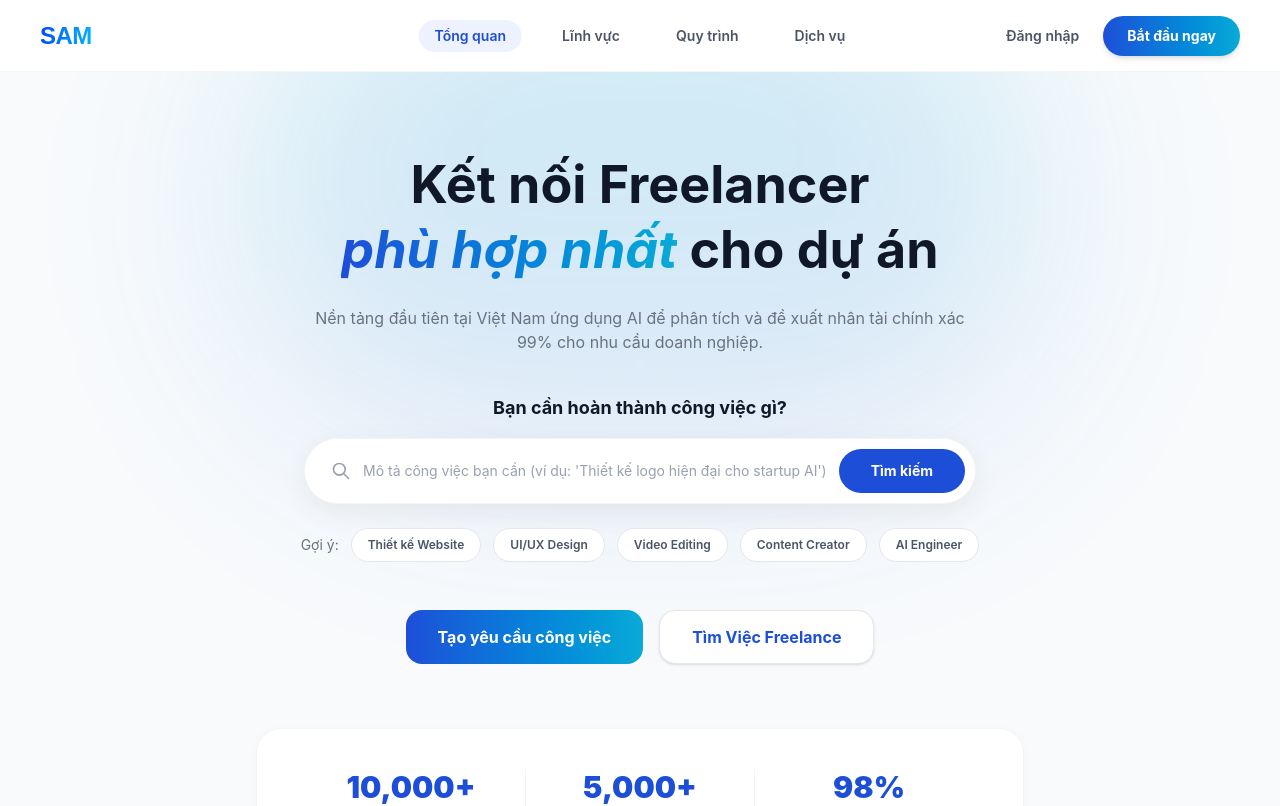
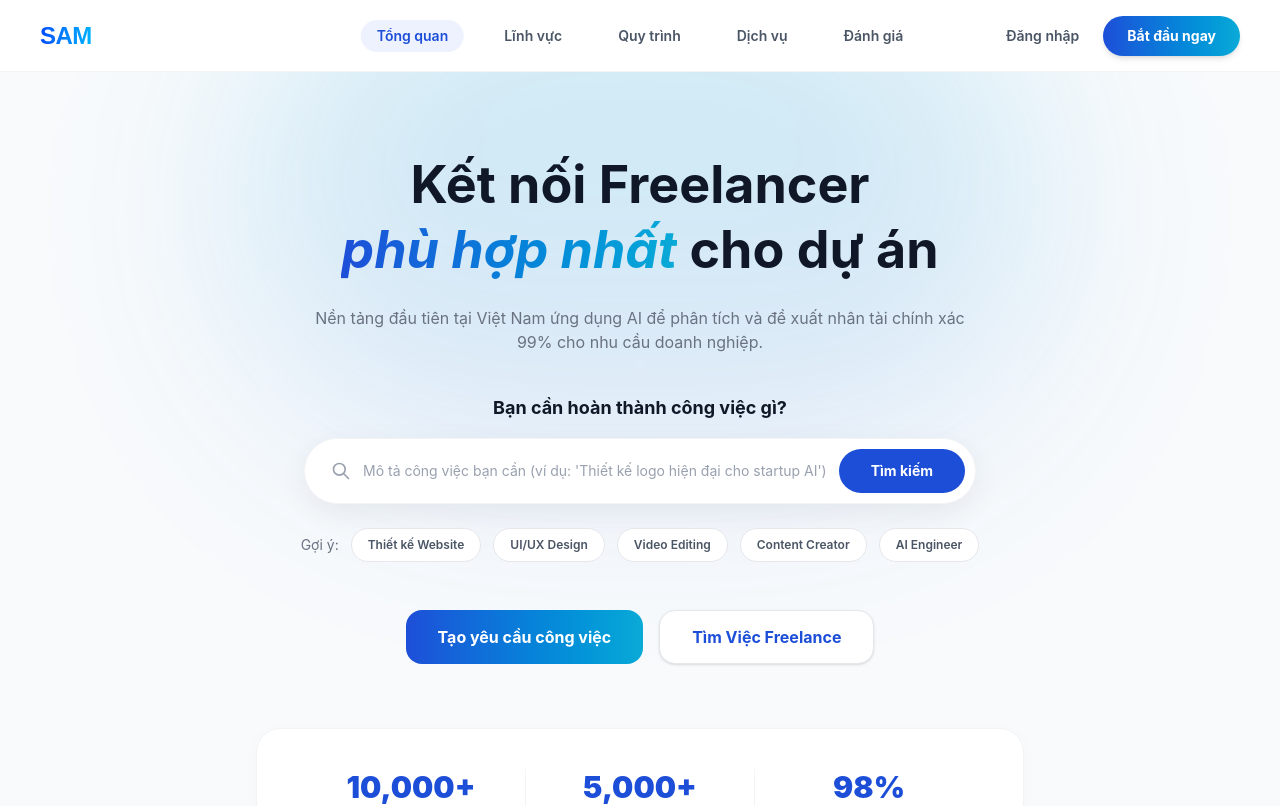
Before and after one commit to SAM-SiftAndMatch/sam-fe, a React (Vite) app: page / in a window 1280 px wide. Shown: the top 806 px of the page. Built offline with nearby package versions, Linux system fonts and the light colour scheme.

Commit message:
feat: add label

```diff
--- a/src/pages/ClientLandingPage.tsx
+++ b/src/pages/ClientLandingPage.tsx
@@ -95,7 +95,8 @@ const ClientLandingPage: React.FC = () => {
           { label: 'Tổng quan', id: 'hero' },
           { label: 'Lĩnh vực', id: 'categories' },
           { label: 'Quy trình', id: 'process' },
-          { label: 'Dịch vụ', id: 'pricing' }
+          { label: 'Dịch vụ', id: 'pricing' },
+          { label: 'Đánh giá', id: 'testimonials' }
         ]}
       />
 
@@ -569,7 +570,7 @@ const ClientLandingPage: React.FC = () => {
         </section>
 
         {/* ================= TESTIMONIALS SECTION ================= */}
-        <section className="w-full bg-[#F4F7FF] py-20 px-4">
+        <section id="testimonials" className="w-full bg-[#F4F7FF] py-20 px-4">
           <div className="max-w-6xl mx-auto flex flex-col items-center">
             <h2 className="text-2xl md:text-3xl font-bold text-gray-900 mb-12 text-center">
               Khách hàng nói về SAM
```
